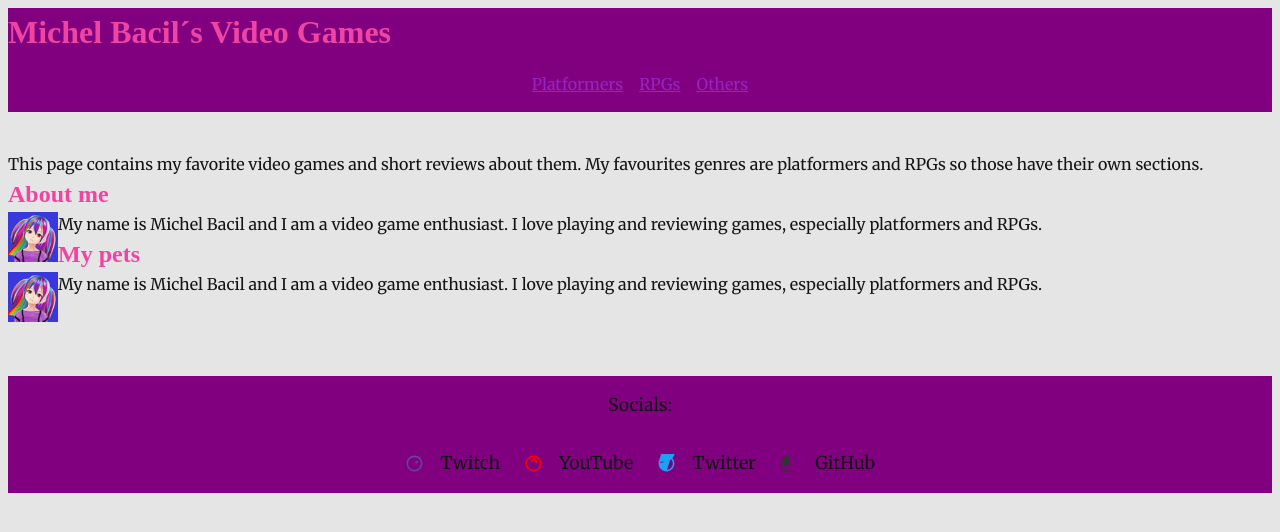
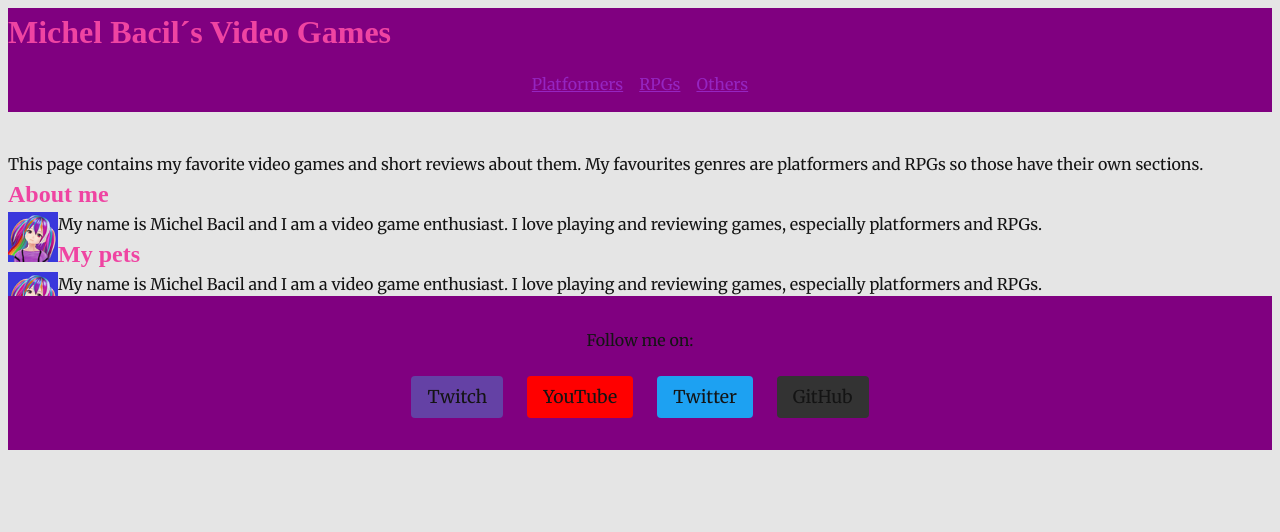
Before and after one commit to MichaelBacil/michelbacil-gaming, a plain HTML site: page index.html in a window 1280 px wide. Drawn offline with Linux system fonts and the light colour scheme; a web font is replaced by a local one.

Commit message:
Simplify footer design with cleaner styles

```diff
--- a/css/style.css
+++ b/css/style.css
@@ -80,58 +80,60 @@ footer, header {
 }
 
 footer {
-    margin-top: 10vh;
-    z-index: 1000;
     background-color: var(--color-footer-header);
-    padding: 1rem 0;
-    display: flex;
-    flex-direction: column;
-    align-items: center;
-    gap: 1rem;
+    padding: 2rem 1rem;
+    text-align: center;
 }
 
-footer p {
-    margin-bottom: 1rem;
+.footer-content {
+    max-width: 800px;
+    margin: 0 auto;
+}
+
+.footer-content p {
     color: var(--color-body);
-    font-size: 1.1rem;
+    margin-bottom: 1.5rem;
 }
 
 .social-links {
     display: flex;
+    justify-content: center;
     gap: 1.5rem;
-    justify-content: center;
     flex-wrap: wrap;
 }
 
-.social-links li {
-    list-style: none;
-}
-
-.social-links a {
+.social-link {
     color: var(--color-body);
     text-decoration: none;
     font-size: 1.1rem;
-    transition: transform 0.2s ease, color 0.2s ease;
-    display: flex;
-    align-items: center;
-    gap: 0.5rem;
+    padding: 0.5rem 1rem;
+    border-radius: 4px;
+    transition: all 0.2s ease;
 }
 
-.social-links a:hover {
-    transform: translateY(-2px);
-    color: var(--color-links);
+.social-link:hover {
+    color: white;
+    background-color: var(--color-links);
+    transform: translateY(-1px);
 }
 
-/* Add icons for social links */
-.social-links a {
-    display: flex;
-    align-items: center;
-    gap: 0.5rem;
-    font-size: 1.1rem;
+.social-link.twitch {
+    background-color: #6441a5;
 }
 
-.social-icon {
-    width: 1.2rem;
+.social-link.youtube {
+    background-color: #ff0000;
+}
+
+.social-link.twitter {
+    background-color: #1da1f2;
+}
+
+.social-link.github {
+    background-color: #333;
+}
+
+.social-link i {
     height: 1.2rem;
     margin-right: 0.5rem;
     flex-shrink: 0;
--- a/index.html
+++ b/index.html
@@ -33,13 +33,15 @@
         </section>
     </main>
     <footer>
-        <p>Socials:</p>
-        <ul class="social-links">
-            <li><a href="https://www.twitch.tv/michelbacil"><img src="icons/twitch.svg" alt="Twitch" class="social-icon">Twitch</a></li>
-            <li><a href="https://www.youtube.com/@michelbacil380"><img src="icons/youtube.svg" alt="YouTube" class="social-icon">YouTube</a></li>
-            <li><a href="https://twitter.com/michelbacil"><img src="icons/twitter.svg" alt="Twitter" class="social-icon">Twitter</a></li>
-            <li><a href="https://github.com/michaelbacil"><img src="icons/github.svg" alt="GitHub" class="social-icon">GitHub</a></li>
-        </ul>
+        <div class="footer-content">
+            <p>Follow me on:</p>
+            <div class="social-links">
+                <a href="https://www.twitch.tv/michelbacil" class="social-link twitch">Twitch</a>
+                <a href="https://www.youtube.com/@michelbacil380" class="social-link youtube">YouTube</a>
+                <a href="https://twitter.com/michelbacil" class="social-link twitter">Twitter</a>
+                <a href="https://github.com/michaelbacil" class="social-link github">GitHub</a>
+            </div>
+        </div>
     </footer>
 </body>
 </html>
```
